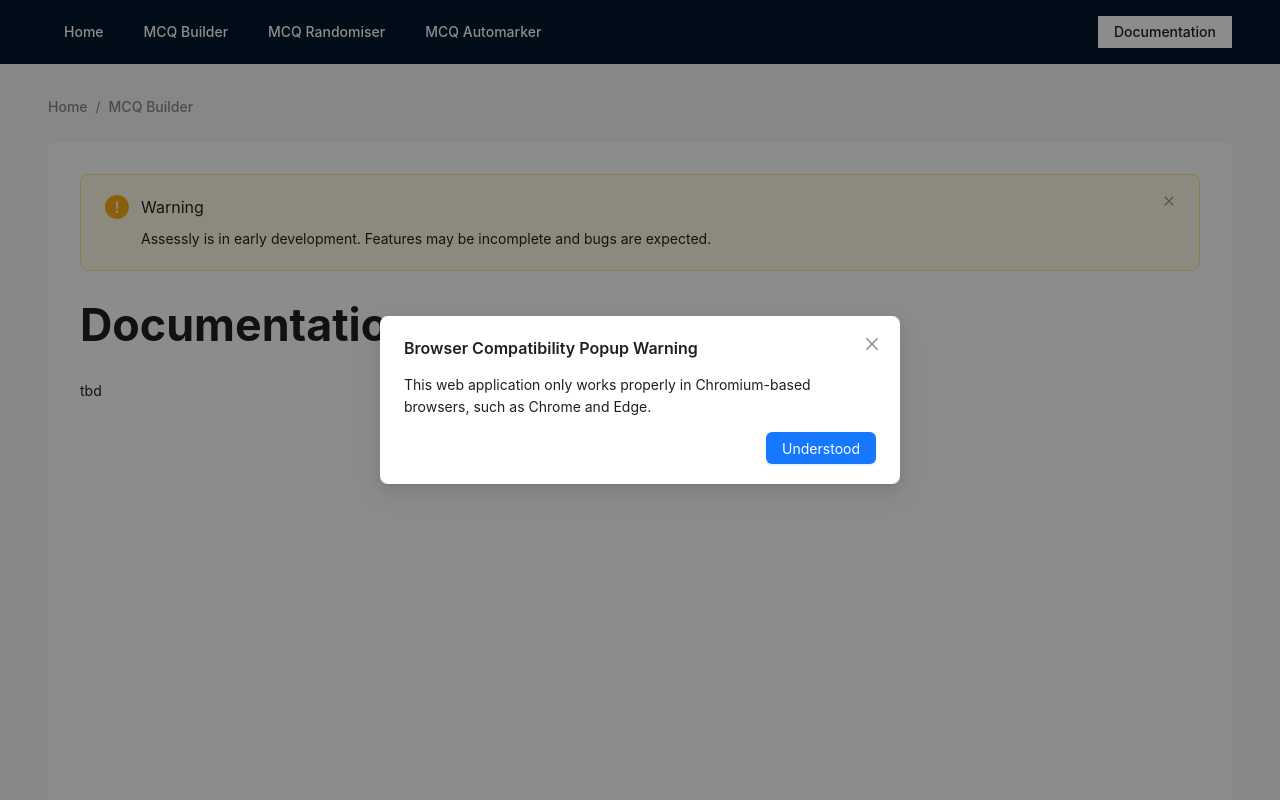
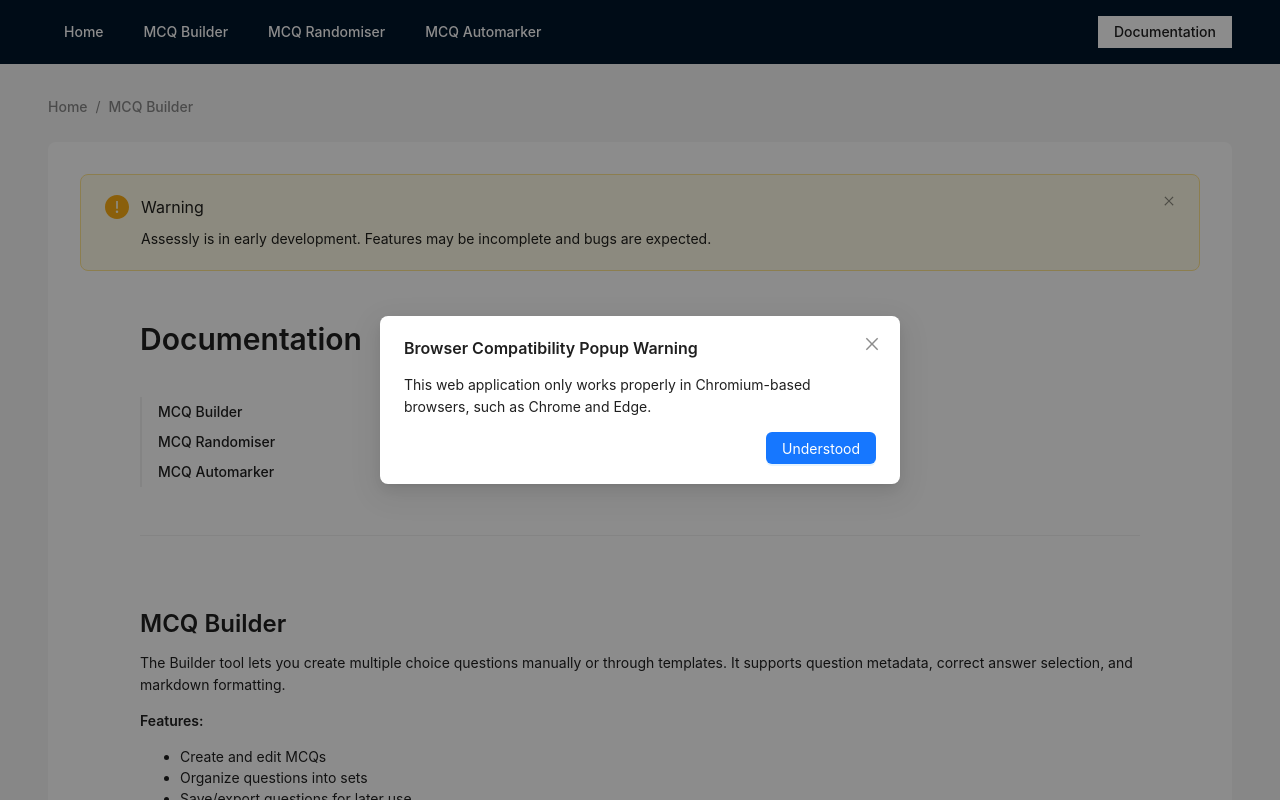
Before and after one commit to uoa-compsci399-2025-s1/capstone-project-2025-s1-team-11, a React (Vite) app in the folder client/: page /documentation in a window 1280 px wide. Shown: the top 800 px of the page. Built offline with nearby package versions, Linux system fonts and the light colour scheme.

Commit message:
Basic documentation page format.

```diff
--- a/client/src/components/navigation.jsx
+++ b/client/src/components/navigation.jsx
@@ -19,9 +19,10 @@ export function Navigation() {
                         <Button type="text" style={{ borderRadius: 0, color: "#fff", fontWeight: 500 }}>MCQ Automarker</Button>
                     </NavLink>
                 </Space>
-                <NavLink to="/documentation" end>
+                <a href="/documentation" target="_blank" rel="noopener noreferrer">
+
                     <Button type="text" style={{ borderRadius: 0, backgroundColor: "#fff", fontWeight: 500 }}>Documentation</Button>
-                </NavLink>
+                </a>
             </div>
         </nav>
     );
--- a/client/src/pages/documentation.jsx
+++ b/client/src/pages/documentation.jsx
@@ -1,14 +1,69 @@
-// src/pages/ExamFileManager.jsx
-import React from "react";
+import { Layout, Typography, Divider, Anchor, Space } from "antd";
 
-const Home = ({  }) => {
+const { Content } = Layout;
+const { Title, Paragraph, Text } = Typography;
+const { Link } = Anchor;
 
-    return (
-        <div>
-            <h1>Documentation</h1>
-            <p>tbd</p>
-        </div>
-    );
+const DocumentationPage = () => {
+  return (
+    <Layout style={{ padding: "24px", backgroundColor: "#fff" }}>
+      <Content style={{ maxWidth: "1000px", margin: "0 auto" }}>
+        <Space direction="vertical" size="large" style={{ width: "100%" }}>
+          <Title level={2}>Documentation</Title>
+          <Anchor affix={false}>
+            <Link href="#builder" title="MCQ Builder" />
+            <Link href="#randomiser" title="MCQ Randomiser" />
+            <Link href="#automarker" title="MCQ Automarker" />
+          </Anchor>
+
+          <Divider />
+
+          <section id="builder">
+            <Title level={3}>MCQ Builder</Title>
+            <Paragraph>
+              The Builder tool lets you create multiple choice questions manually or through templates. It supports question metadata, correct answer selection, and markdown formatting.
+            </Paragraph>
+            <Text strong>Features:</Text>
+            <ul>
+              <li>Create and edit MCQs</li>
+              <li>Organize questions into sets</li>
+              <li>Save/export questions for later use</li>
+            </ul>
+          </section>
+
+          <Divider />
+
+          <section id="randomiser">
+            <Title level={3}>MCQ Randomiser</Title>
+            <Paragraph>
+              This module allows you to randomise question orders and answers to generate unique exam sets. Ideal for fairness and plagiarism prevention.
+            </Paragraph>
+            <Text strong>Features:</Text>
+            <ul>
+              <li>Randomise question order</li>
+              <li>Shuffle multiple-choice answers</li>
+              <li>Export formatted sets</li>
+            </ul>
+          </section>
+
+          <Divider />
+
+          <section id="automarker">
+            <Title level={3}>MCQ Automarker</Title>
+            <Paragraph>
+              Upload completed exam files to automatically mark and analyse results. Results are presented in a clear summary with downloadable reports.
+            </Paragraph>
+            <Text strong>Features:</Text>
+            <ul>
+              <li>Upload response files</li>
+              <li>Automatic grading</li>
+              <li>Downloadable results</li>
+            </ul>
+          </section>
+        </Space>
+      </Content>
+    </Layout>
+  );
 };
 
-export default Home;
+export default DocumentationPage;
```
